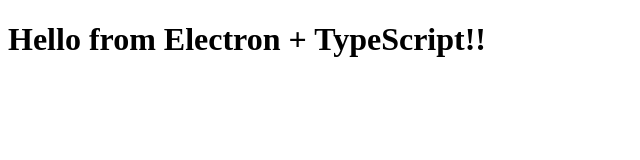
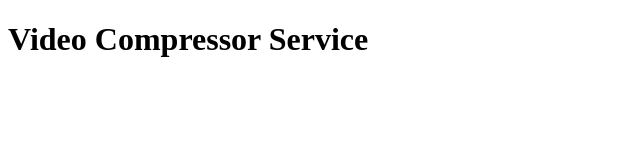
Before and after one commit to teamdev-online-chat-messenger-b2/videoCompressor, an Electron app: page client_desktop_app/src/index.html in a window 800 px wide. Shown: the whole page, without its empty margins (0-640 px from the left). Drawn offline with Linux system fonts and the light colour scheme.

Commit message:
modify_title

```diff
--- a/client_desktop_app/src/index.html
+++ b/client_desktop_app/src/index.html
@@ -5,6 +5,6 @@
     <title>Electron TS</title>
   </head>
   <body>
-    <h1>Hello from Electron + TypeScript!!</h1>
+    <h1>Video Compressor Service</h1>
   </body>
 </html>
```
